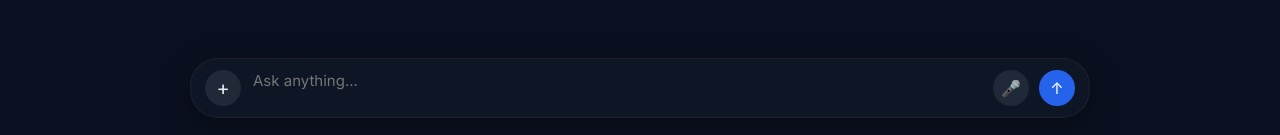
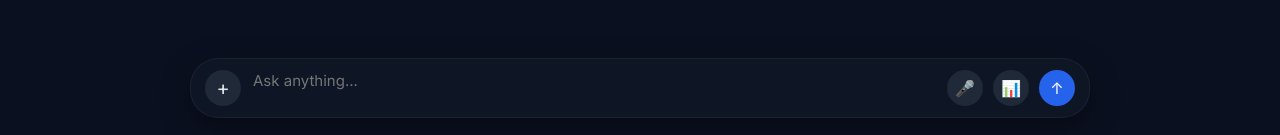
Before and after one commit to ashishbhartii/ComapreAI-Project, a React app in the folder frontend/: page / in a window 1280 px wide. Shown: the part 662-797 px from the top of the page. Built offline with nearby package versions, Linux system fonts and the light colour scheme; the HTML template or start-up script is replaced by a standard one.

Commit message:
fixed stats section with cancel and stats button

```diff
--- a/frontend/src/App.css
+++ b/frontend/src/App.css
@@ -1217,3 +1217,41 @@ opacity:1;
 }
 
 }
+.metricsHeader{
+display:flex;
+justify-content:space-between;
+align-items:center;
+font-size:12px;
+color:#9ca3af;
+margin-bottom:6px;
+}
+
+.metricsHeader button{
+background:none;
+border:none;
+color:#9ca3af;
+cursor:pointer;
+font-size:14px;
+}
+.statsBtn{
+width:36px;
+height:36px;
+border-radius:50%;
+background:#1f2937;
+display:flex;
+align-items:center;
+justify-content:center;
+cursor:pointer;
+color:#e5e7eb;
+}
+@media (max-width: 768px){
+  .metricsPanel{
+    width:90%;
+    max-width:none;
+  }
+}
+
+.metricsPanel{
+width:34%;
+max-width:520px;
+}
--- a/frontend/src/App.tsx
+++ b/frontend/src/App.tsx
@@ -1078,7 +1078,10 @@ ${globalRevealActive && winnerSpotlight !== model.key
       {showMetrics && (
 
         <div className="metricsPanel show">
-
+          <div className="metricsHeader">
+              <span>Performance Stats</span>
+              <button onClick={() => setShowMetrics(false)}>✕</button>
+          </div>
           <table className="metricsTable">
 
             <thead>
@@ -1171,7 +1174,7 @@ ${globalRevealActive && winnerSpotlight !== model.key
         />
 
         <div className="voiceBtn">🎤</div>
-
+        <div className="statsBtn" onClick={() => setShowMetrics(true)}> 📊 </div>
         <div
           className="sendBtn"
           onClick={search}
```
